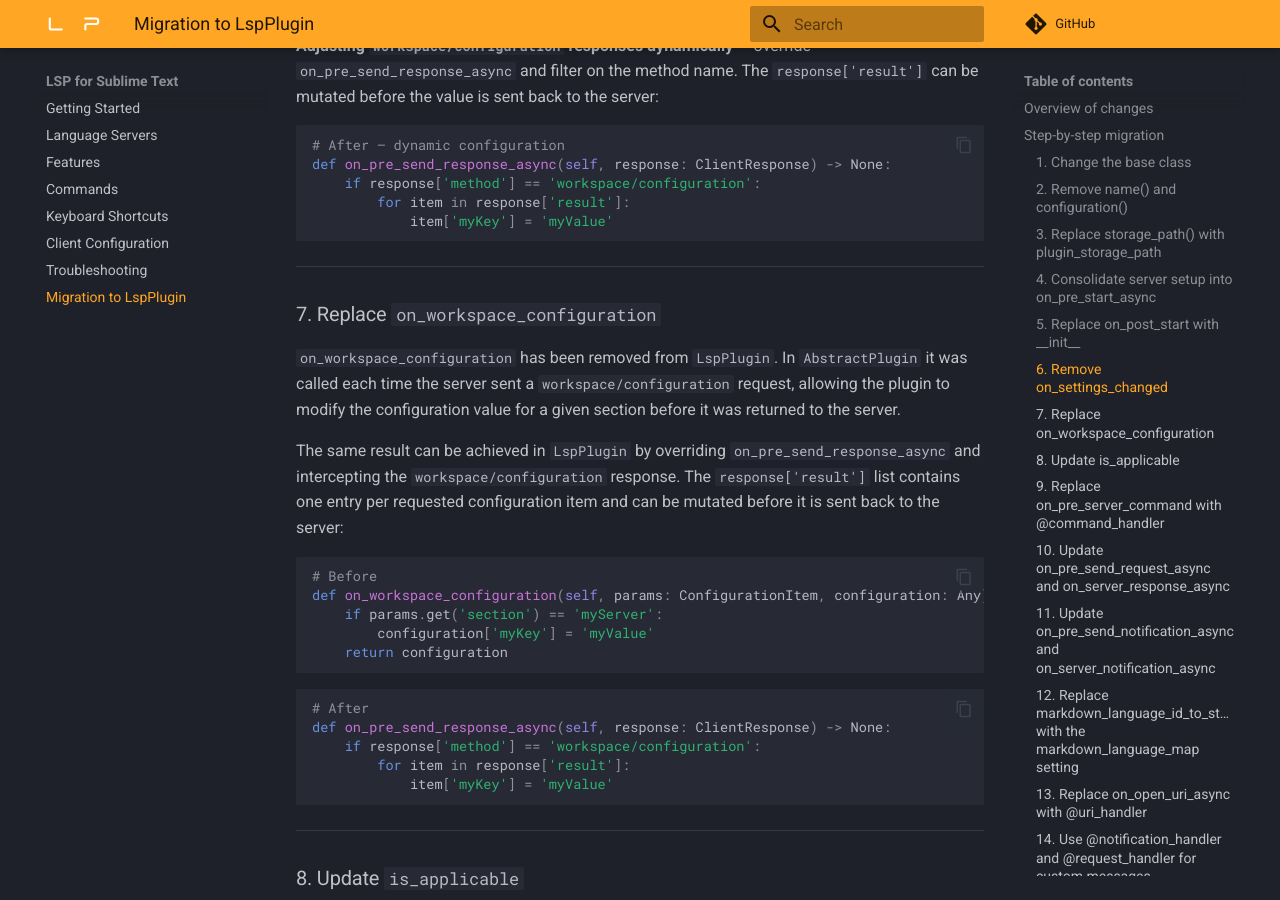
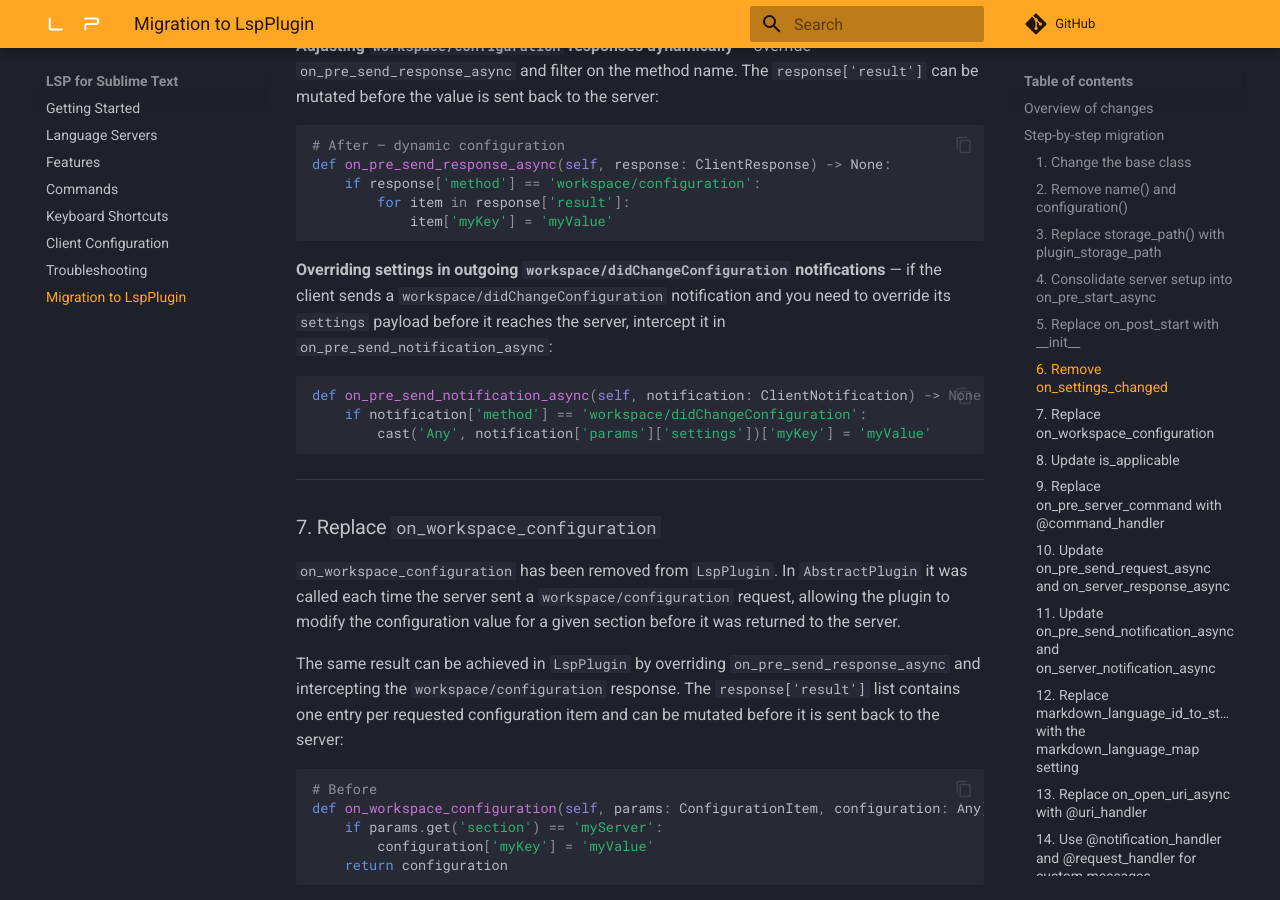
Before and after one commit to sublimelsp/LSP, an MkDocs documentation site: the page built from docs/src/migrating_to_lsp_plugin.md, in a window 1280 px wide and 900 px high, scrolled down 5540 px. Built offline with MkDocs 1.6.1 and Material for MkDocs 9.7.7, drawn with Linux system fonts in a browser that asks for light colours; comment, search, counter and statistics services are not loaded.

Commit message:
add on_pre_send_notification_async example

````diff
--- a/docs/src/migrating_to_lsp_plugin.md
+++ b/docs/src/migrating_to_lsp_plugin.md
@@ -223,6 +223,14 @@ def on_pre_send_response_async(self, response: ClientResponse) -> None:
     if response['method'] == 'workspace/configuration':
         for item in response['result']:
             item['myKey'] = 'myValue'
+```
+
+**Overriding settings in outgoing `workspace/didChangeConfiguration` notifications** — if the client sends a `workspace/didChangeConfiguration` notification and you need to override its `settings` payload before it reaches the server, intercept it in `on_pre_send_notification_async`:
+
+```python
+def on_pre_send_notification_async(self, notification: ClientNotification) -> None:
+    if notification['method'] == 'workspace/didChangeConfiguration':
+        cast('Any', notification['params']['settings'])['myKey'] = 'myValue'
 ```
 
 ---
````
